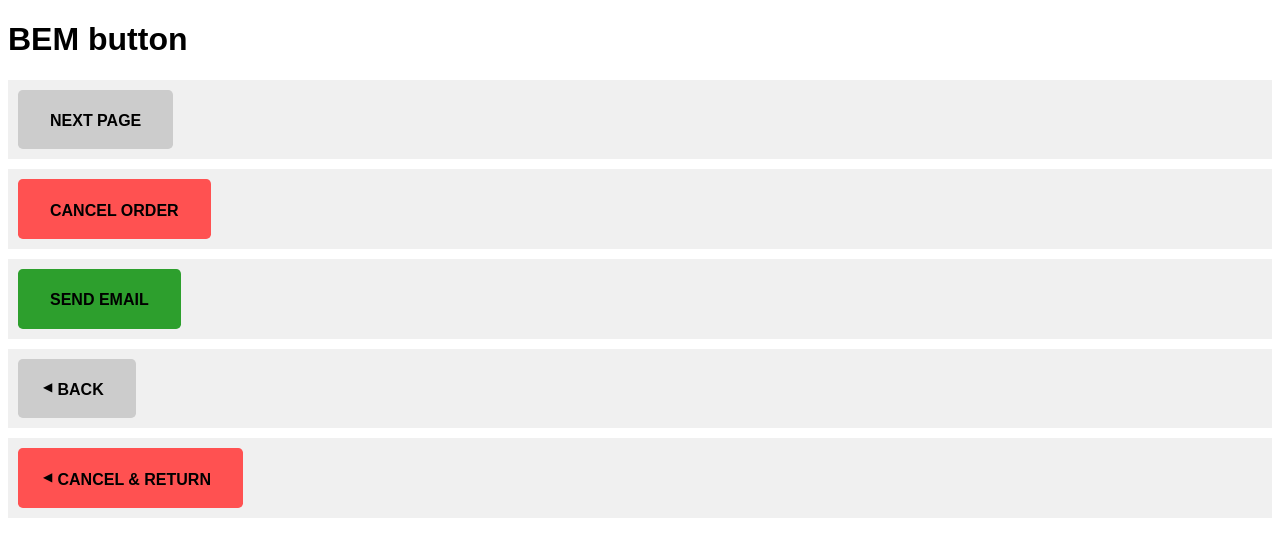
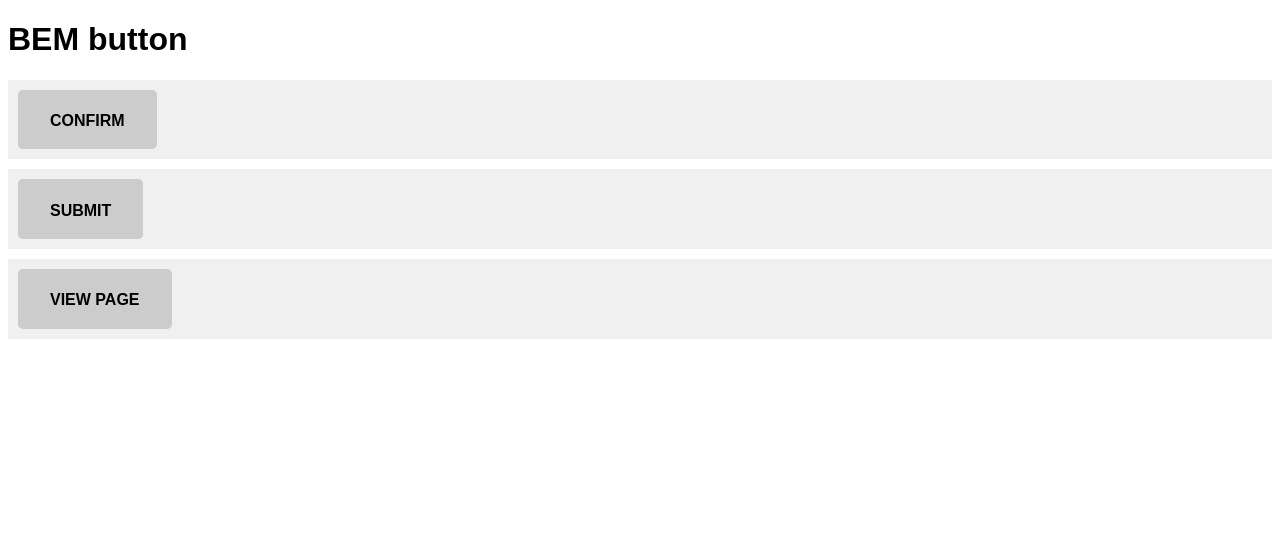
Before and after one commit to Noroff-Fagskole/cssf--bem--button, a plain HTML site: page index.html in a window 1280 px wide. Drawn offline with Linux system fonts and the light colour scheme.

Commit message:
created finished task

```diff
--- /dev/null
+++ b/css/base.css
@@ -0,0 +1,9 @@
+html {
+    font-family: sans-serif;
+}
+
+.example {
+    margin-bottom: 10px;
+    padding: 10px;
+    background-color: #f0f0f0;
+}
--- a/css/main.css
+++ b/css/main.css
@@ -1,60 +1,15 @@
-html {
-    font-family: sans-serif;
-}
 
 .button {
-    box-sizing: border-box;
     border: none;
     font-family: inherit;
     font-size: inherit;
     color: inherit;
     cursor: pointer;
     padding: 1.4em 2em 1.2em;
-    display: table;
+    display: inline-block;
     text-transform: uppercase;
     font-weight: bold;
     background-color: #ccc;
     border-radius: 0.3em;
     text-decoration: none;
-    outline: none;
 }
-
-.button:hover,
-.button:focus  {
-    box-shadow: inset 0 -0.4em 0 rgba(0,0,0,0.3);
-    padding-bottom: 1.6em;
-    margin-top: -0.4em;
-}
-
-.button:active {
-    box-shadow: inset 0 -.1em 0 rgba(0,0,0,0.3);
-    padding-bottom: 1.4em;
-    margin-top: -0.2em;
-}
-
-.button--confirm {
-    background-color: #2d9f2d;
-}
-
-.button--cancel {
-    background-color: #ff5151;
-}
-
-
-.button--back {
-}
-.button--back::before {
-    content: "\0025C0";
-    font-size: 0.7em;
-    display: inline-block;
-    vertical-align: top;
-    margin-right: 0.5em;
-    margin-left: -0.6em;
-}
-
-
-.example {
-    margin-bottom: 10px;
-    padding: 10px;
-    background-color: #f0f0f0;
-}
--- a/index.html
+++ b/index.html
@@ -6,30 +6,24 @@
 
         <title>BEM button - Noroff</title>
 
+        <link rel="stylesheet" href="./css/base.css" />
         <link rel="stylesheet" href="./css/main.css" />
     </head>
     <body>
         <h1>BEM button</h1>
 
         <div class="example">
-            <button class="button">Next page</button>
+            <button class="button">Confirm</button>
         </div>
 
         <div class="example">
-            <button class="button button--cancel">Cancel order</button>
+            <input type="submit" href="#" value="Submit" class="button">
         </div>
 
         <div class="example">
-            <a href="#" class="button button--confirm">Send email</a>
+            <a href="#" class="button">View page</a>
         </div>
 
-        <div class="example">
-            <a href="#" class="button button--back">Back</a>
-        </div>
-
-        <div class="example">
-            <a href="#" class="button button--cancel button--back">Cancel &amp; Return</a>
-        </div>
 
         <script src="./js/main.js"></script>
     </body>
```
Also changed, not shown: .readme/images/example.png (added), .readme/images/noroff-light.png (added), 1 other file.
